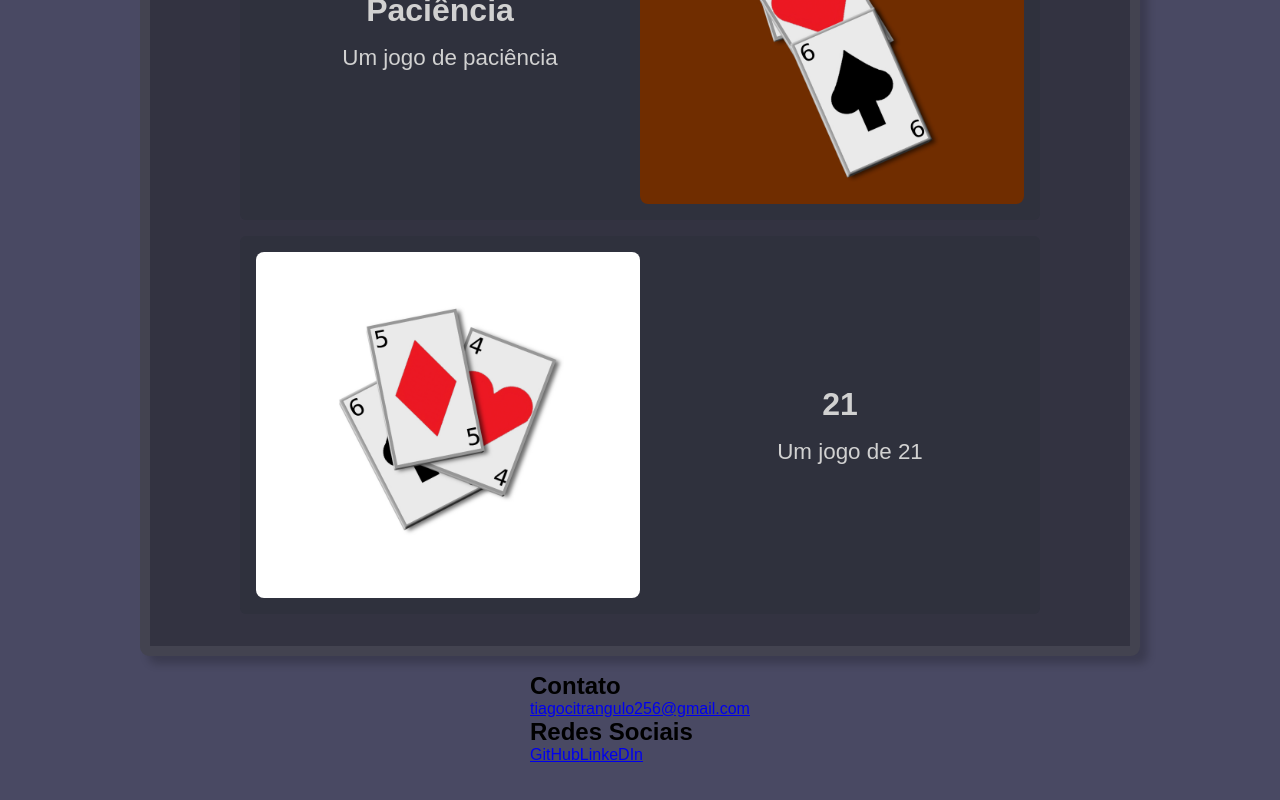
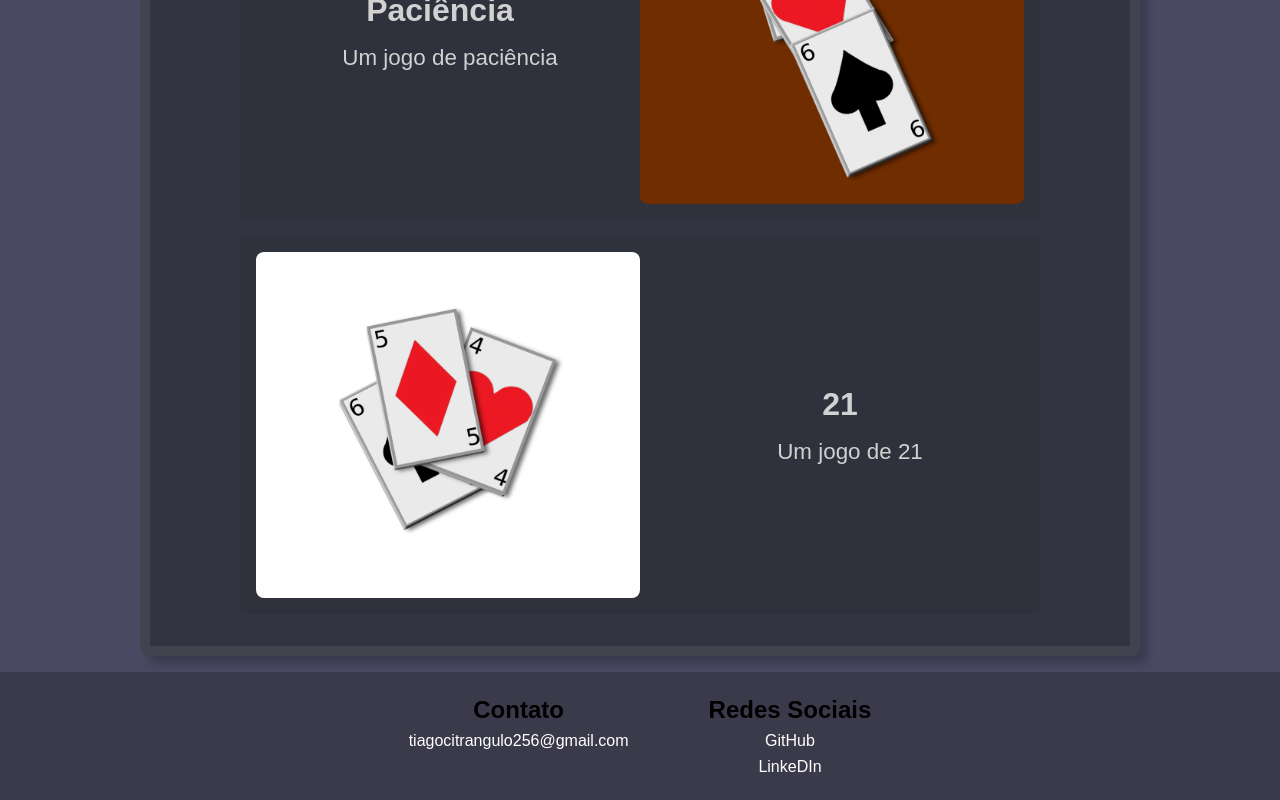
Before and after one commit to TiagoCitranguloDaSilva/tiagocitrangulodasilva.github.io, a React (Vite) app: page / in a window 1280 px wide. Shown: the part 1606-2406 px from the top of the page. Before the commit the page ends 2370 px from the top, so only its background shows below. Built offline with nearby package versions, Linux system fonts and the light colour scheme.

Commit message:
Estilizando um pouco o footer

```diff
--- /dev/null
+++ b/src/Footer/Footer.css
@@ -0,0 +1,25 @@
+:root {
+    --corFooter: #3a3a4b;
+}
+
+footer {
+    background-color: var(--corFooter);
+    width: 100%;
+    display: flex;
+    justify-content: center;
+    flex-wrap: wrap;
+    padding: 1.5em;
+    gap: 5em;
+    text-align: center;
+}
+
+footer a {
+    color: white;
+    text-decoration: none;
+}
+
+footer div{
+    display: grid;
+    grid-template-rows: max-content 1fr;
+    gap: .5em;
+}
--- a/src/Footer/Footer.jsx
+++ b/src/Footer/Footer.jsx
@@ -1,13 +1,19 @@
+
+import "./Footer.css";
 
 function Footer(){
 
     return(
         <footer id="contato">
-            <h2>Contato</h2>
-            <a href="mailto:tiagocitrangulo256@gmail.com">tiagocitrangulo256@gmail.com</a>
-            <h2>Redes Sociais</h2>
-            <a href="https://github.com/TiagoCitranguloDaSilva" target="_blank">GitHub</a>
-            <a href="https://www.linkedin.com/in/tiagocitrangulodasilva" target="_blank">LinkeDIn</a>
+            <div className="contato">
+                <h2>Contato</h2>
+                <a href="mailto:tiagocitrangulo256@gmail.com">tiagocitrangulo256@gmail.com</a>
+            </div>
+            <div className="redesSociais">
+                <h2>Redes Sociais</h2>
+                <a href="https://github.com/TiagoCitranguloDaSilva" target="_blank">GitHub</a>
+                <a href="https://www.linkedin.com/in/tiagocitrangulodasilva" target="_blank">LinkeDIn</a>
+            </div>
         </footer>
     )
 }
--- a/src/Principal/Principal.jsx
+++ b/src/Principal/Principal.jsx
@@ -1,6 +1,7 @@
 import "./Principal.css";
 import { createContext } from 'react'
 import Projeto from './Projeto/Projeto.jsx'
+
 
 const contextoProjeto = createContext(null);
 
```
